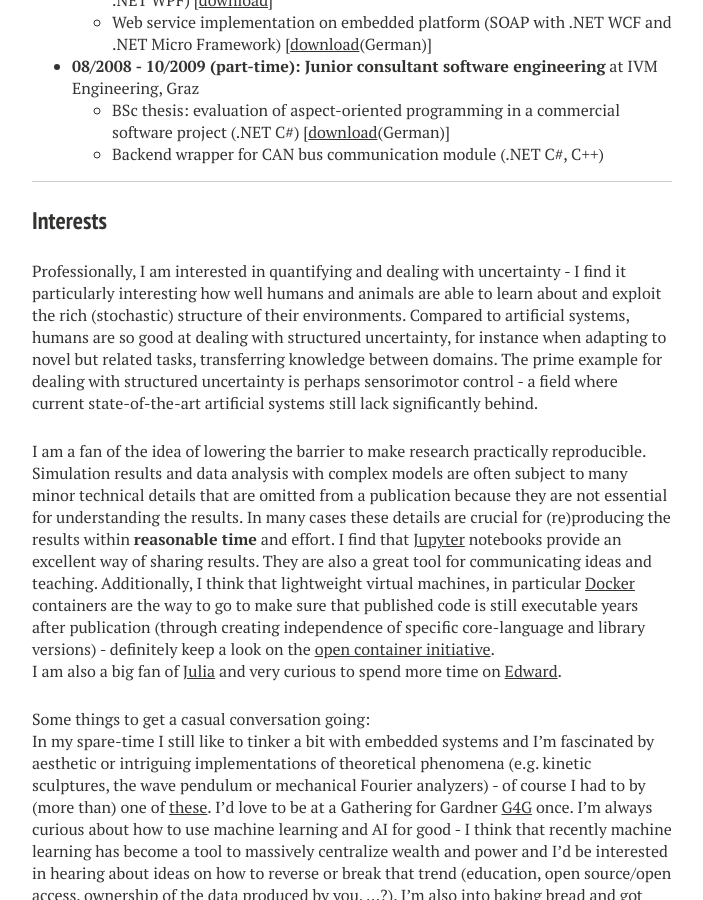
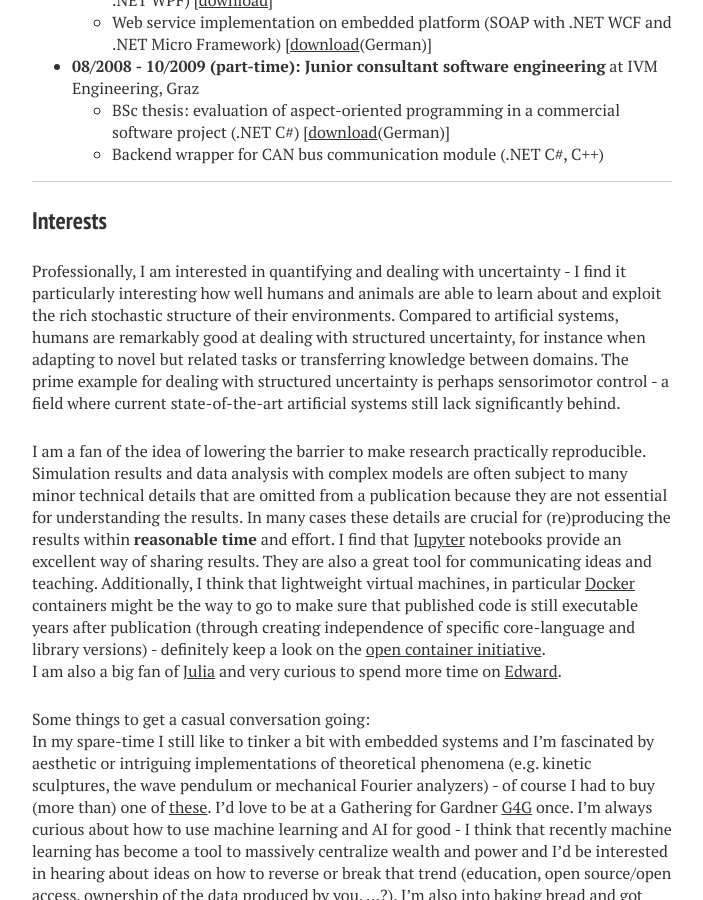
Before and after one commit to tgenewein/tgenewein.github.io, a Jekyll site: the page built from about/index.md, in a window 1280 px wide and 900 px high, scrolled down 1683 px. Shown: the whole window, without its empty margins (288-991 px from the left). Built offline with Jekyll 4.4.1, drawn with Linux system fonts in a browser that asks for light colours; nearby versions of some CDN libraries; some web fonts are replaced; some of the changed text lies outside the part shown.

Commit message:
End of 2017 update

```diff
--- a/about/index.md
+++ b/about/index.md
@@ -57,13 +57,13 @@
 ---
 
 ### Interests
-Professionally, I am interested in quantifying and dealing with uncertainty - I find it particularly interesting how well humans and animals are able to learn about and exploit the rich (stochastic) structure of their environments. Compared to artificial systems, humans are so good at dealing with structured uncertainty, for instance when adapting to novel but related tasks, transferring knowledge between domains. The prime example for dealing with structured uncertainty is perhaps sensorimotor control - a field where current state-of-the-art artificial systems still lack significantly behind.
+Professionally, I am interested in quantifying and dealing with uncertainty - I find it particularly interesting how well humans and animals are able to learn about and exploit the rich stochastic structure of their environments. Compared to artificial systems, humans are remarkably good at dealing with structured uncertainty, for instance when adapting to novel but related tasks or transferring knowledge between domains. The prime example for dealing with structured uncertainty is perhaps sensorimotor control - a field where current state-of-the-art artificial systems still lack significantly behind.
 
-I am a fan of the idea of lowering the barrier to make research practically reproducible. Simulation results and data analysis with complex models are often subject to many minor technical details that are omitted from a publication because they are not essential for understanding the results. In many cases these details are crucial for (re)producing the results within **reasonable time** and effort. I find that [Jupyter](https://jupyter.org/) notebooks provide an excellent way of sharing results. They are also a great tool for communicating ideas and teaching. Additionally, I think that lightweight virtual machines, in particular [Docker](https://www.docker.com/) containers are the way to go to make sure that published code is still executable years after publication (through creating independence of specific core-language and library versions) - definitely keep a look on the [open container initiative](https://www.opencontainers.org/).
+I am a fan of the idea of lowering the barrier to make research practically reproducible. Simulation results and data analysis with complex models are often subject to many minor technical details that are omitted from a publication because they are not essential for understanding the results. In many cases these details are crucial for (re)producing the results within **reasonable time** and effort. I find that [Jupyter](https://jupyter.org/) notebooks provide an excellent way of sharing results. They are also a great tool for communicating ideas and teaching. Additionally, I think that lightweight virtual machines, in particular [Docker](https://www.docker.com/) containers might be the way to go to make sure that published code is still executable years after publication (through creating independence of specific core-language and library versions) - definitely keep a look on the [open container initiative](https://www.opencontainers.org/).
 I am also a big fan of [Julia](http://julialang.org/) and very curious to spend more time on [Edward](http://edwardlib.org/).
 
 Some things to get a casual conversation going:
-In my spare-time I still like to tinker a bit with embedded systems and I'm fascinated by aesthetic or intriguing implementations of theoretical phenomena (e.g. kinetic sculptures, the wave pendulum or mechanical Fourier analyzers) - of course I had to by (more than) one of [these](http://www.mandelmap.com/). I'd love to be at a Gathering for Gardner [G4G](http://gathering4gardner.org) once. I'm always curious about how to use machine learning and AI for good - I think that recently machine learning has become a tool to massively centralize wealth and power and I'd be interested in hearing about ideas on how to reverse or break that trend (education, open source/open access, ownership of the data produced by you, ...?). I'm also into baking bread and got interested in fermentation in general thanks to Sandor Katz' wonderful book *The Art of Fermentation*. If you're looking for a superb cookbook that's interesting to read even without cooking, go for Kenji Lopez-Alt's *The Food Lab*.
+In my spare-time I still like to tinker a bit with embedded systems and I'm fascinated by aesthetic or intriguing implementations of theoretical phenomena (e.g. kinetic sculptures, the wave pendulum or mechanical Fourier analyzers) - of course I had to buy (more than) one of [these](http://www.mandelmap.com/). I'd love to be at a Gathering for Gardner [G4G](http://gathering4gardner.org) once. I'm always curious about how to use machine learning and AI for good - I think that recently machine learning has become a tool to massively centralize wealth and power and I'd be interested in hearing about ideas on how to reverse or break that trend (education, open source/open access, ownership of the data produced by you, ...?). I'm also into baking bread and got interested in fermentation in general thanks to Sandor Katz' wonderful book *The Art of Fermentation*. If you're looking for a superb cookbook that's interesting to read even without cooking, go for Kenji Lopez-Alt's *The Food Lab*.
 
 ---
 
```
Also changed, not shown: other parts of about/index.md (+2 -2 lines), _posts/2016-07-15-JoinedBosch.md (+2 -2 lines), _posts/2016-09-22-Talk-Jordi-ECML.md (+3 -3 lines), _posts/2017-06-01-Talk-AmlabPerceptionAction.md (added, +19 -0 lines), _posts/2017-09-25-Paper-OnLineUpdateForPerceptionActionCoupling.md (added, +17 -0 lines), index.md (+1 -1 lines), research/index.md (+1 -1 lines), 1 other file.
